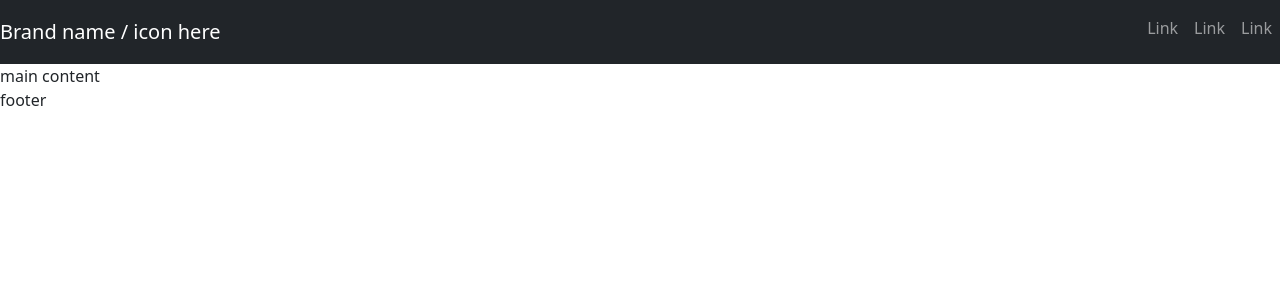
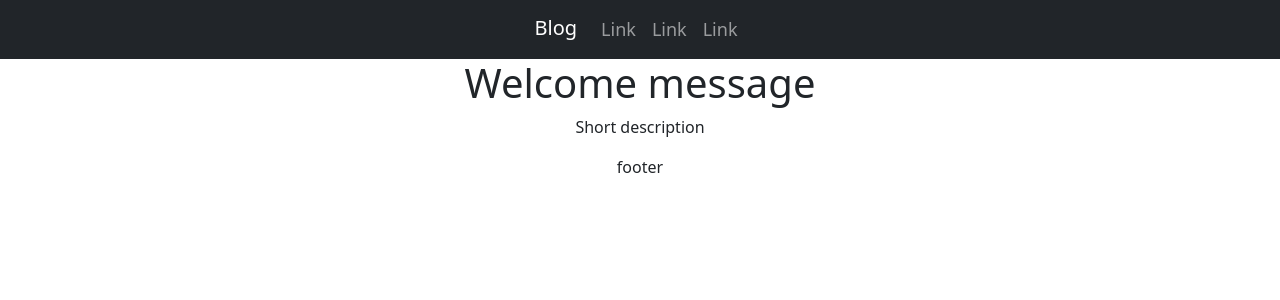
Before and after one commit to ZhekoGinev/django-blog, a Django app: page / in a window 1280 px wide. Shown: the top 300 px of the page. Run offline with Django 4.2, Linux system fonts and the light colour scheme.

Commit message:
configure static and a few lines of css

```diff
--- a/blog/blog/settings.py
+++ b/blog/blog/settings.py
@@ -11,6 +11,7 @@ https://docs.djangoproject.com/en/4.0/ref/settings/
 """
 
 from pathlib import Path
+import os
 
 # Build paths inside the project like this: BASE_DIR / 'subdir'.
 BASE_DIR = Path(__file__).resolve().parent.parent
@@ -117,6 +118,9 @@ USE_TZ = True
 # https://docs.djangoproject.com/en/4.0/howto/static-files/
 
 STATIC_URL = 'static/'
+STATICFILES_DIRS = [
+    os.path.join(BASE_DIR, 'static'),
+]
 
 # Default primary key field type
 # https://docs.djangoproject.com/en/4.0/ref/settings/#default-auto-field
--- a/blog/static/base/base-style.css
+++ b/blog/static/base/base-style.css
@@ -0,0 +1,11 @@
+.nav-link {
+    font-size: large;
+}
+
+/* .nav-item .nav-link {
+    color: #c35c3b !important;
+} */
+
+body {
+    text-align: center;
+}
--- a/blog/templates/base/base.html
+++ b/blog/templates/base/base.html
@@ -1,4 +1,3 @@
-{% load static %}
 <!DOCTYPE html>
 <html lang="en">
   <head>
@@ -21,16 +20,18 @@
     ></script>
     <!-- Google fonts -->
 
+    <!-- Base CSS-->
+    {% load static %}
+    <link rel="stylesheet" href="{% static 'base/base-style.css'%}">
     <!-- Custom CSS -->
-    {% block css %} {% endblock %}
+    {% block custom_css %}{% endblock %}
   </head>
 
   <body>
     <!-- Nav Bar -->
     <nav class="navbar navbar-expand-lg navbar-dark bg-dark">
-      <a class="navbar-brand" href="">Brand name / icon here</a>
       <button
-        class="navbar-toggler"
+        class="navbar-toggler mx-auto"
         type="button"
         data-bs-toggle="collapse"
         data-bs-target="#navbarSupportedContent"
@@ -41,16 +42,16 @@
         <span class="navbar-toggler-icon"></span>
       </button>
       <div class="collapse navbar-collapse" id="navbarSupportedContent">
-        <ul class="navbar-nav ms-auto mb-2">
+        <ul class="navbar-nav mx-auto">
+          <a class="navbar-brand" href="">Blog</a>
           <li class="nav-item"><a class="nav-link" href="#">Link</a></li>
           <li class="nav-item"><a class="nav-link" href="#">Link</a></li>
           <li class="nav-item"><a class="nav-link" href="#">Link</a></li>
         </ul>
       </div>
     </nav>
+    <main>{% block main %}main content{% endblock %}</main>
 
-    <main>main content</main>
-
-    <footer>footer</footer>
+    <footer>{% block footer %}footer{% endblock %}</footer>
   </body>
 </html>
--- a/blog/templates/mainpage/index.html
+++ b/blog/templates/mainpage/index.html
@@ -1,3 +1,10 @@
 {% extends 'base/base.html' %}
 
 {% load static %}
+
+{% block main %}
+<header>
+    <h1>Welcome message</h1>
+    <p>Short description</p>
+</header>
+{% endblock %}
```
